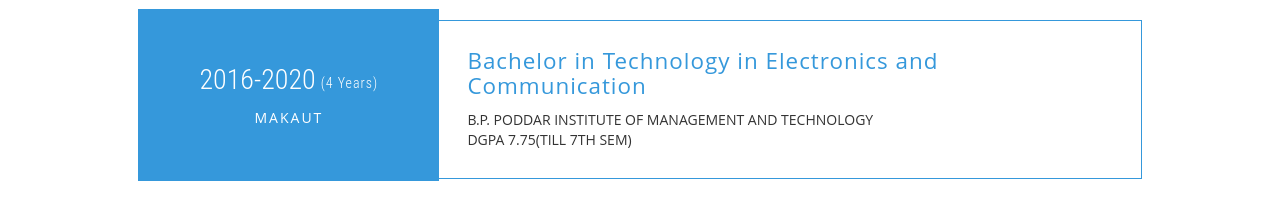
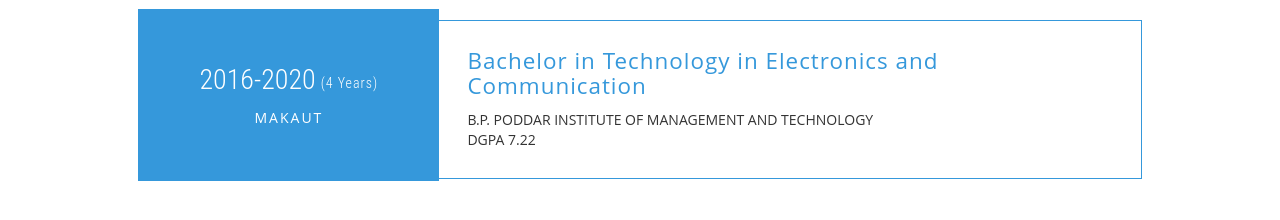
Before and after one commit to inderjits879/inderjit.github.io, a plain HTML site: page index.html in a window 1280 px wide. Shown: the part 1740-1960 px from the top of the page. Drawn offline with Linux system fonts and the light colour scheme.

Commit message:
Update index.html

```diff
--- a/index.html
+++ b/index.html
@@ -332,7 +332,7 @@
 					<div class="experience-right">
 						<h4>Bachelor in Technology in Electronics and Communication</h4>
 
-						<p>B.P. PODDAR INSTITUTE OF MANAGEMENT AND TECHNOLOGY</p><p>DGPA 7.75(TILL 7TH SEM)</p>
+						<p>B.P. PODDAR INSTITUTE OF MANAGEMENT AND TECHNOLOGY</p><p>DGPA 7.22</p>
 					</div>
 					<div class="clearfix"> </div>
 				</div>
```
